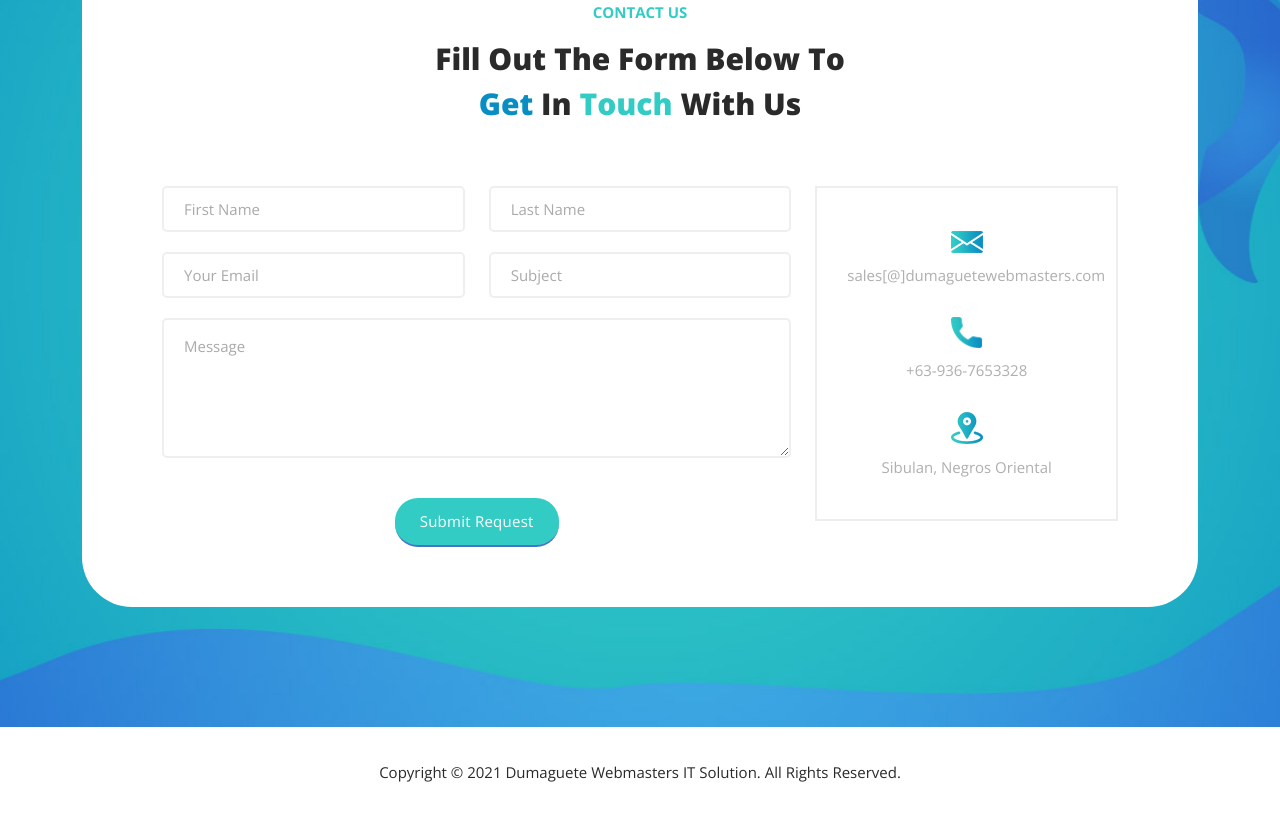
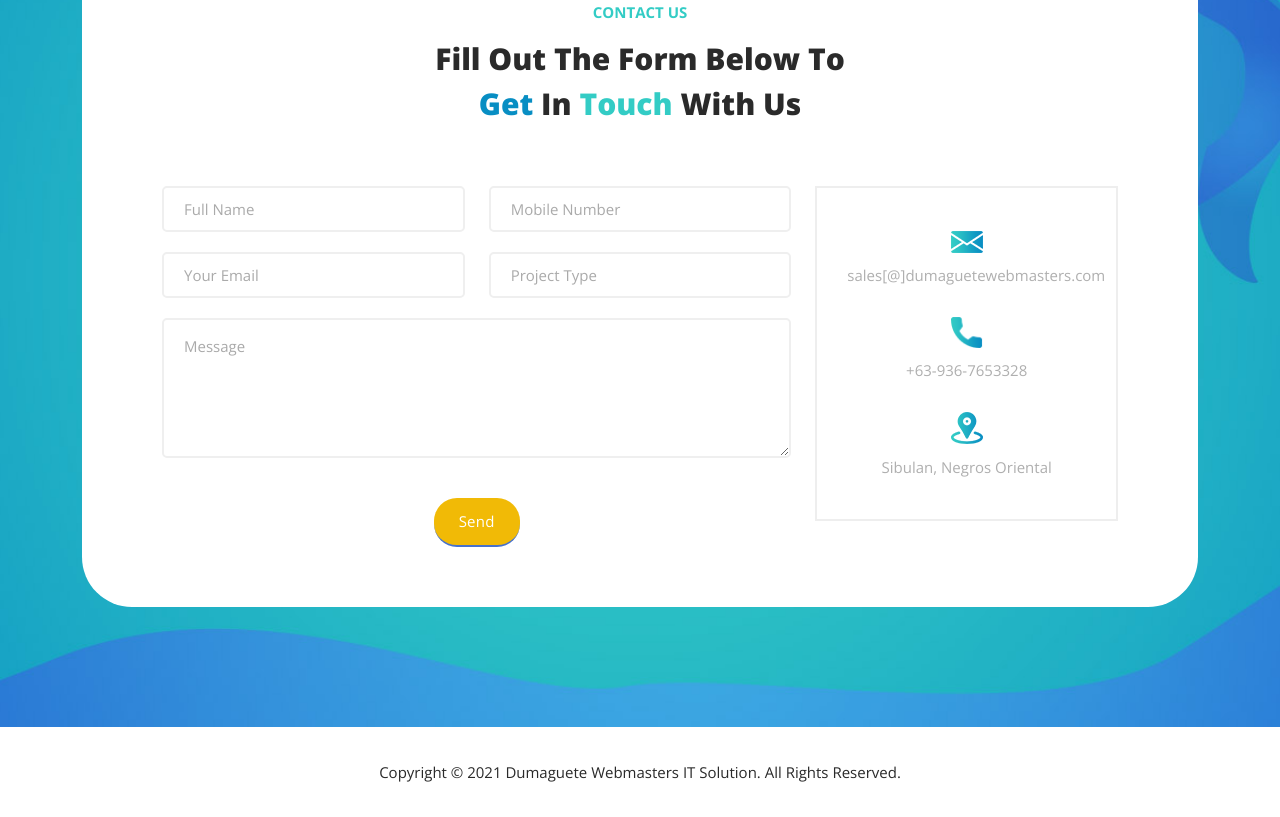
Before and after one commit to monStack38/dwits, a plain HTML site: page index.html in a window 1280 px wide. Shown: the part 4290-5107 px from the top of the page. Drawn offline with nearby package versions, Linux system fonts and the light colour scheme.

Commit message:
update form

```diff
--- a/assets/css/style.css
+++ b/assets/css/style.css
@@ -1664,7 +1664,7 @@ form#contact textarea::placeholder {
 
 form#contact button {
   display: inline-block;
-  background-color: #33ccc5;
+  background-color: #f1ba06;
   font-size: 15px;
   font-weight: 400;
   color: #fff;
--- a/index.html
+++ b/index.html
@@ -712,7 +712,7 @@
                           type="text"
                           id="Company"
                           name="Company"
-                          placeholder="First Name"
+                          placeholder="Full Name"
                           autocomplete="on"
                           maxlength="200"
                           required
@@ -725,7 +725,7 @@
                           type="text"
                           id="Last_Name"
                           name="Last Name"
-                          placeholder="Last Name"
+                          placeholder="Mobile Number"
                           autocomplete="on"
                           maxlength="80"
                           required
@@ -751,7 +751,7 @@
                           type="text"
                           id="Designation"
                           name="Designation"
-                          placeholder="Subject"
+                          placeholder="Project Type"
                           maxlength="100"
                         />
                       </fieldset>
@@ -799,7 +799,7 @@
                           id="formsubmit"
                           class="main-button"
                           value="Submit">
-                          Submit Request
+                          Send
                         </button>
                       </fieldset>
                     </div>
```
